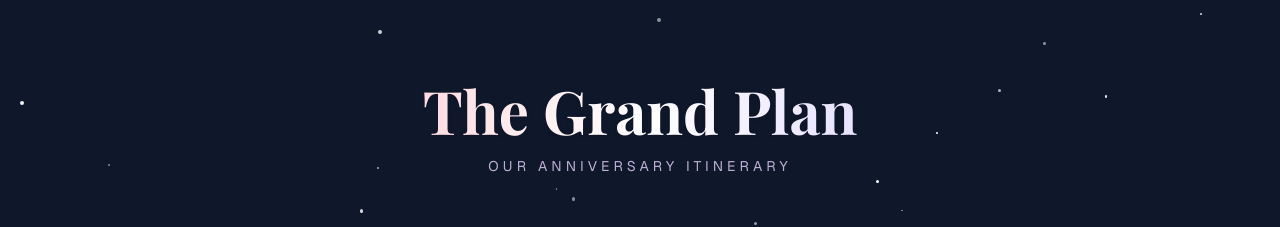
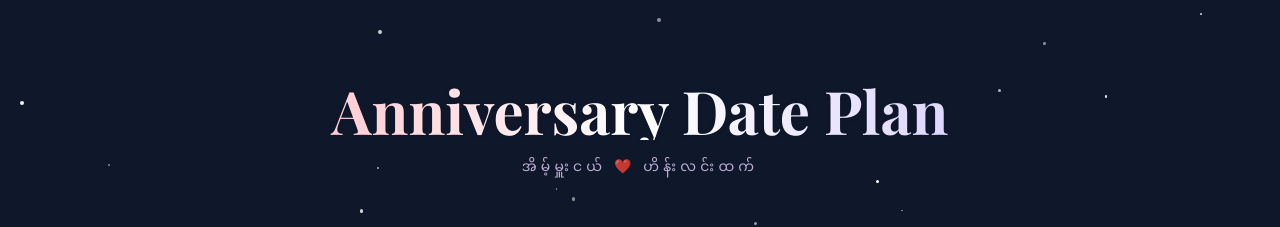
Before and after one commit to Henry336/anniversary-gift, a Next.js app: page /plans in a window 1280 px wide. Shown: the top 227 px of the page. Built offline with nearby package versions, Linux system fonts and the light colour scheme; no server answers; the database is empty; a web font is replaced by a local one.

Commit message:
Made further changes to the Grand plan and the subtitle

```diff
--- a/app/plans/page.js
+++ b/app/plans/page.js
@@ -9,15 +9,19 @@
 
 const playfair = Playfair_Display({ subsets: ['latin'] });
 
+// 👇 EDIT YOUR TITLE AND SUBTITLE HERE
+const PAGE_TITLE = "Anniversary Date Plan";
+const PAGE_SUBTITLE = "အိမ့်မှူးငယ် ❤️ ဟိန်းလင်းထက်";
+
 const PLAN_DATA = [
-  { icon: "🍫", title: "Snack Review", description: "ကိုကိုပေးလိုက်တဲ့ မုန့်တွေ သဲသဲတစ်ခုချင်းစားကြည့်ပြီး review ပေးမယ်၊ ကိုကိုလည်း မစားဖူးတဲ့မုန့်တွေဝယ်ထားပြီး review ပေးမယ် 😋🍽️" },
-  { icon: "🗺️", title: "Memory Lane", description: "ဒါက သဲသဲအခုလေးပဲကြည့်ပြီးသွားတဲ့ Chapter 10 ခု😙❤️" },
-  { icon: "🍜", title: "Dinner: Buldak Noodles!", description: "Carbonara Buldak ခေါက်ဆွဲတူတူစားကြမယ်❤️ (သဲသဲ သောက်စရာတစ်ခုခုယူထားသင့်တယ်၊ နို့ဖြစ်ဖြစ်)" },
-  { icon: "🌍", title: "Future Tour", description: "ကိုကို zoom ကနေခေါ်ပြီး screen-share မယ်၊ ပြီးရင် ကိုကိုတို့ လည်ချင်တဲ့နေရာတွေကို လိုက်ကြည့်ကြမယ် အတူတူ🌎" },
-  { icon: "🍿", title: "Movie Date", description: "ကိုကိုတို့မွေးတဲ့ 2006 ခုနှစ်က ဇာတ်ကားတစ်ခုကြည့်ကြမယ်📺 သဲသဲရော ကိုကိုရော ဇာတ်ကားကိုရှာပြီး တစ်ပြိုင်တည်း play နှိပ်ရမယ်" },
+  { icon: "🍫", title: "Snack Review", description: "ကိုကိုပေးလိုက်တဲ့ မုန့်တွေ သဲသဲတစ်ခုချင်းစားကြည့်ပြီး review ပေးမယ်၊ ကိုကိုလည်း မစားဖူးတဲ့မုန့်တွေဝယ်ထားပြီး review ပေးမယ် 😋🍽️" },
+  { icon: "🗺️", title: "Memory Lane", description: "ဒါက သဲသဲအခုလေးပဲကြည့်ပြီးသွားတဲ့ Chapter 10 ခု😙❤️" },
+  { icon: "🍜", title: "Dinner: Buldak Noodles!", description: "Carbonara Buldak ခေါက်ဆွဲတူတူစားကြမယ်❤️ (သဲသဲ သောက်စရာတစ်ခုခုယူထားသင့်တယ်၊ နို့ဖြစ်ဖြစ်)" },
+  { icon: "🌍", title: "Future Tour", description: "ကိုကို zoom ကနေခေါ်ပြီး screen-share မယ်၊ ပြီးရင် ကိုကိုတို့ လည်ချင်တဲ့နေရာတွေကို လိုက်ကြည့်ကြမယ် အတူတူ🌎" },
+  { icon: "🍿", title: "Movie Date", description: "ကိုကိုတို့မွေးတဲ့ 2006 ခုနှစ်က ဇာတ်ကားတစ်ခုကြည့်ကြမယ်📺 သဲသဲရော ကိုကိုရော ဇာတ်ကားကိုရှာပြီး တစ်ပြိုင်တည်း play နှိပ်ရမယ်" },
   { icon: "🎮", title: "Tic-tac-toe", description: "ဒီမှာ tic-tac-toe တူတူဆော့လို့ရပါတယ်ဗျ🧩", link: "/game" },
   { icon: "📹", title: "Video Call...", description: "🤫🤫🤫" },
-  { icon: "📝", title: "Our 'Travel' Bucket List", description: "သဲသဲ Singapore ကို လာလည်ရင် ကိုကိုတို့နှစ်ယောက် သွားကိုသွားရမယ့် နေရာ ၃ နေရာ ရေးကြမယ်😋" }
+  { icon: "📝", title: "Our 'Travel' Bucket List", description: "သဲသဲ Singapore ကို လာလည်ရင် ကိုကိုတို့နှစ်ယောက် သွားကိုသွားရမယ့် နေရာ ၃ နေရာ ရေးကြမယ်😋" }
 ];
 
 export default function Plans() {
@@ -68,8 +72,13 @@
 
       <div className="relative z-10 max-w-2xl mx-auto px-6 py-20">
         <div className="text-center mb-16 animate-fade-in-down">
-          <h1 className="text-4xl md:text-6xl font-bold mb-4 text-transparent bg-clip-text bg-gradient-to-r from-rose-200 via-white to-violet-200 drop-shadow-sm">The Grand Plan</h1>
-          <p className="text-purple-200/80 text-sm tracking-[0.3em] uppercase font-sans">OUR ANNIVERSARY ITINERARY</p>
+          {/* 👇 Using the variables here now */}
+          <h1 className="text-4xl md:text-6xl font-bold mb-4 text-transparent bg-clip-text bg-gradient-to-r from-rose-200 via-white to-violet-200 drop-shadow-sm">
+            {PAGE_TITLE}
+          </h1>
+          <p className="text-purple-200/80 text-sm tracking-[0.3em] uppercase font-sans">
+            {PAGE_SUBTITLE}
+          </p>
         </div>
 
         <div className="flex flex-col gap-6">
@@ -101,7 +110,6 @@
       {/* Music Player Component */}
       <MusicPlayer />
 
-      {/* 👇 THIS IS THE MISSING PART THAT FIXES THE INVISIBILITY */}
       <style jsx>{`
         @keyframes dropIn {
           from { opacity: 0; transform: translateY(-20px); }
```
